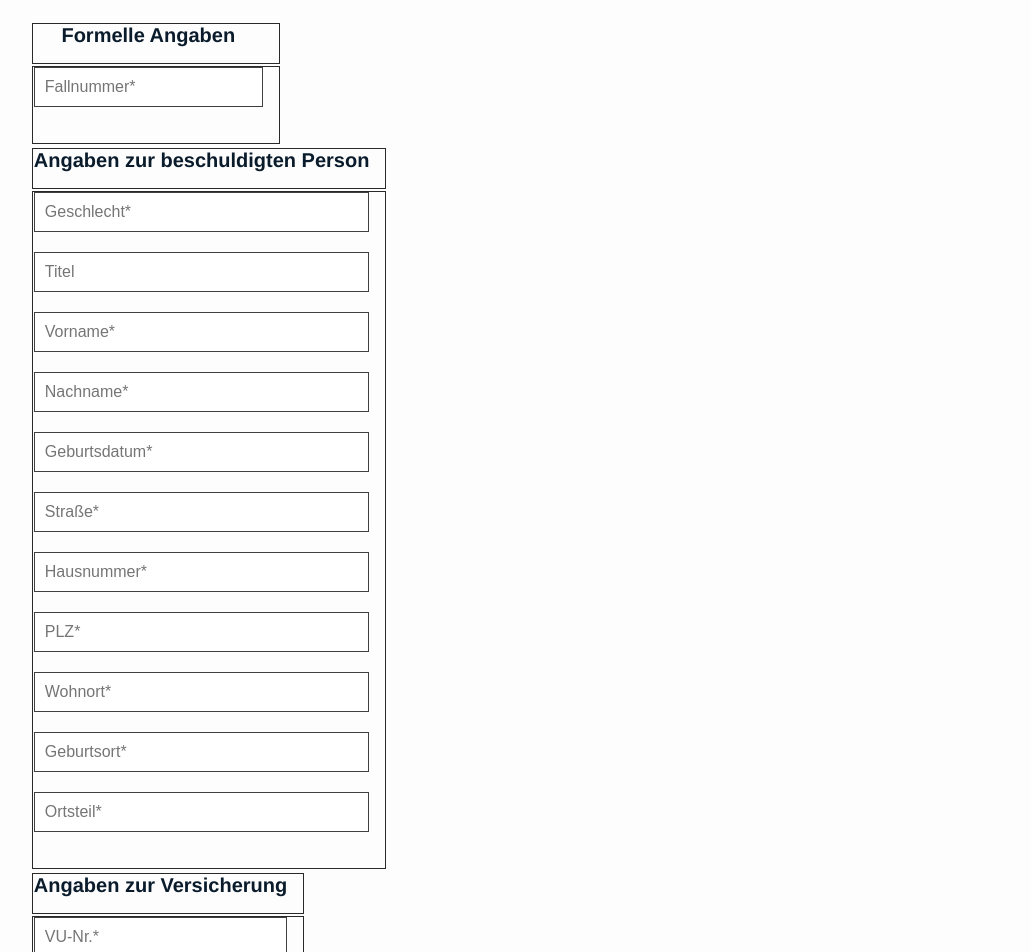
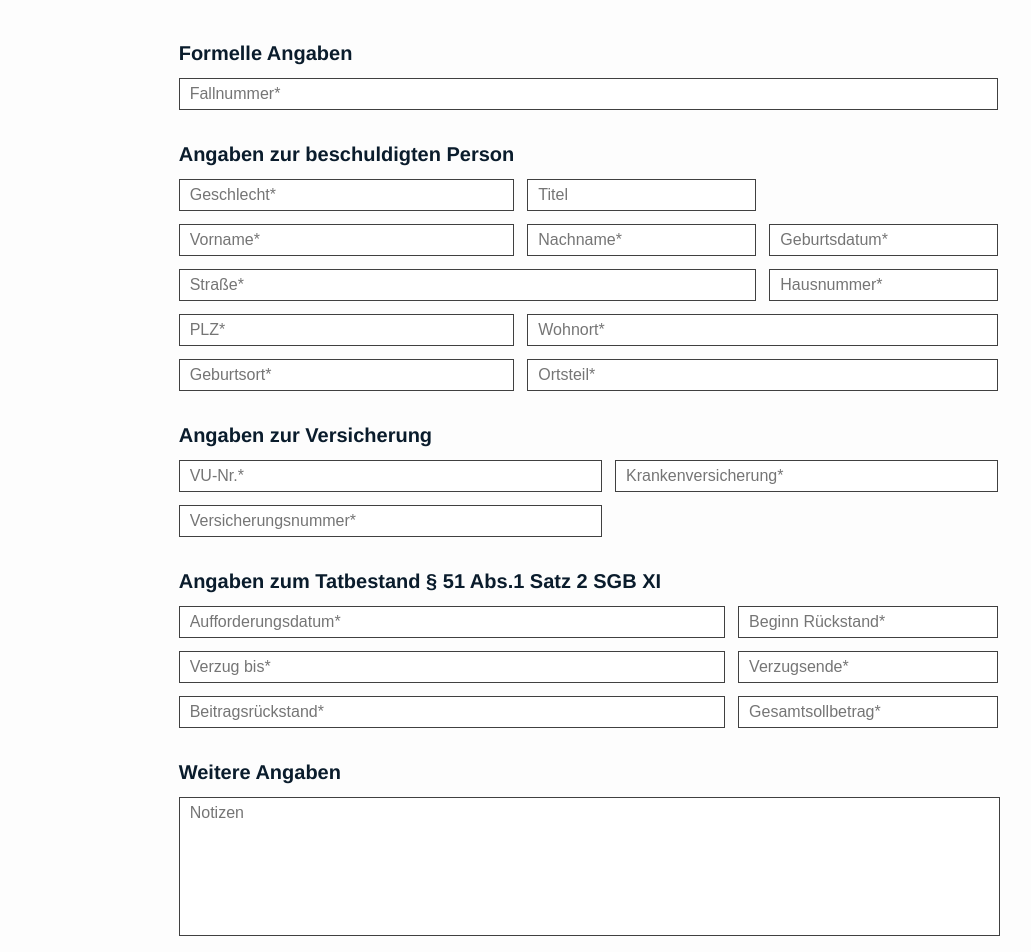
Before and after one commit to Cubemil/OPAS-User-Interface, a Vue app in the folder App/: page /ersterfassung in a window 1280 px wide. Shown: the part 360-1312 px from the top of the page, without its empty margins (47-1078 px from the left). Built offline with nearby package versions, Linux system fonts and the light colour scheme.

Commit message:
formatted sections

```diff
--- a/App/src/components/Eingabeformular.vue
+++ b/App/src/components/Eingabeformular.vue
@@ -6,74 +6,106 @@
         <h2 id="title">Ordnungswidrigkeit nach §121 Abs.1 Nr.6 SGB XI</h2>
 
         <table class="formelle-angaben">
-          <tr><th>Formelle Angaben</th></tr>
-          <tr><td>
-            <input type="text" id="fallnummer" required v-model="fallnummer" placeholder="Fallnummer*">
-          </td></tr>
+          <tr>
+            <th>Formelle Angaben</th>
+          </tr>
+          <tr>
+            <td>
+              <input type="text" id="fallnummer" required v-model="fallnummer" placeholder="Fallnummer*" size="">
+            </td>
+          </tr>
         </table>
 
         <table class="angaben-zur-beschuldigten-person">
-          <tr><th>Angaben zur beschuldigten Person</th></tr>
-          <tr><td>
-            <input type="text" id="geschlecht" required v-model="geschlecht" placeholder="Geschlecht*">
-            <input type="text" id="titel" v-model="titel" placeholder="Titel">
-            <input type="text" id="vorname" required v-model="vorname" placeholder="Vorname*">
-            <input type="text" id="nachname" required v-model="nachname" placeholder="Nachname*">
-            <input type="text" id="geburtsdatum" required v-model="geburtsdatum" placeholder="Geburtsdatum*"
-                   onfocus="(this.type='date')" onblur="(this.type='text')">
-            <input type="text" id="str" required v-model="str" placeholder="Straße*">
-            <input type="text" id="hausnummer" required v-model="hausnummer" placeholder="Hausnummer*">
-            <input type="text" id="plz" required v-model="plz" placeholder="PLZ*">
-            <input type="text" id="wohnort" required v-model="wohnort" placeholder="Wohnort*">
-            <input type="text" id="geburtsort" required v-model="geburtsort" placeholder="Geburtsort*">
-            <input type="text" id="ortsteil" required v-model="ortsteil" placeholder="Ortsteil*">
-          </td></tr>
+          <tr>
+            <th>Angaben zur beschuldigten Person</th>
+          </tr>
+          <tr>
+            <td><input type="text" id="geschlecht" required v-model="geschlecht" placeholder="Geschlecht*"></td>
+            <td><input type="text" id="titel" v-model="titel" placeholder="Titel"></td>
+          </tr>
+          <tr>
+            <td><input type="text" id="vorname" required v-model="vorname" placeholder="Vorname*"></td>
+            <td><input type="text" id="nachname" required v-model="nachname" placeholder="Nachname*"></td>
+            <td><input type="text" id="geburtsdatum" required v-model="geburtsdatum" placeholder="Geburtsdatum*"
+                       onfocus="(this.type='date')" onblur="(this.type='text')"></td>
+          </tr>
+          <tr>
+            <td colspan="2"><input type="text" id="str" required v-model="str" placeholder="Straße*"></td>
+            <td><input type="text" id="hausnummer" required v-model="hausnummer" placeholder="Hausnummer*"></td>
+          </tr>
+          <tr>
+            <td><input type="text" id="plz" required v-model="plz" placeholder="PLZ*"></td>
+            <td colspan="2"><input type="text" id="wohnort" required v-model="wohnort" placeholder="Wohnort*"></td>
+          </tr>
+          <tr>
+            <td><input type="text" id="geburtsort" required v-model="geburtsort" placeholder="Geburtsort*"></td>
+            <td colspan="2"><input type="text" id="ortsteil" required v-model="ortsteil" placeholder="Ortsteil*"></td>
+          </tr>
         </table>
 
         <table class="angaben-zur-versicherung">
-          <tr><th>Angaben zur Versicherung</th></tr>
-          <tr><td>
-            <input type="text" id="vu-nr" required v-model="versicherungsunternehmensnummer"
-                     placeholder="VU-Nr.*">
-            <input type="text" id="krankenversicherung" required v-model="krankenversicherung"
-                   placeholder="Krankenversicherung*">
-            <input type="text" id="versicherungsnummer" required v-model="versicherungsnummer"
-                   placeholder="Versicherungsnummer*">
-          </td></tr>
+          <tr>
+            <th>Angaben zur Versicherung</th>
+          </tr>
+          <tr>
+            <td><input type="text" id="vu-nr" required v-model="versicherungsunternehmensnummer"
+                       placeholder="VU-Nr.*"></td>
+            <td><input type="text" id="krankenversicherung" required v-model="krankenversicherung"
+                       placeholder="Krankenversicherung*"></td>
+          </tr>
+          <tr>
+            <td><input type="text" id="versicherungsnummer" required v-model="versicherungsnummer"
+                       placeholder="Versicherungsnummer*"></td>
+          </tr>
         </table>
 
         <table class="angaben-zum-tatbestand">
-          <tr><th>Angaben zum Tatbestand § 51 Abs.1 Satz 2 SGB XI</th></tr>
-          <tr><td>
+          <tr>
+            <th>Angaben zum Tatbestand § 51 Abs.1 Satz 2 SGB XI</th>
+          </tr>
+          <tr>
+            <td>
               <span v-if="errorMessages.aufforderungsdatum" class="error-message">{{
                   errorMessages.aufforderungsdatum
                 }}</span>
               <input type="text" id="aufforderungsdatum" v-model="aufforderungsdatum" @change="validateDates"
                      :class="{ 'error-border': errorMessages.aufforderungsdatum }" placeholder="Aufforderungsdatum*"
-                   onfocus="(this.type='date')" onblur="(this.type='text')">
-            <span v-if="errorMessages.startdatum" class="error-message">{{ errorMessages.startdatum }}</span>
+                     onfocus="(this.type='date')" onblur="(this.type='text')"></td>
+            <td><span v-if="errorMessages.startdatum" class="error-message">{{ errorMessages.startdatum }}</span>
               <input type="text" id="startdatum" v-model="startdatum" @change="validateDates"
                      :class="{ 'error-border': errorMessages.startdatum }" placeholder="Beginn Rückstand*"
                      onfocus="(this.type='date')" onblur="(this.type='text')">
-            <input type="text" id="verzugBis" v-model="verzugbis"
+            </td>
+          </tr>
+          <tr>
+            <td><input type="text" id="verzugBis" v-model="verzugbis"
                        :class="{ 'error-border': errorMessages.verzugbis }" placeholder="Verzug bis*"
                        onfocus="(this.type='date')" onblur="(this.type='text')">
-            <span v-if="errorMessages.verzugsende" class="error-message">{{ errorMessages.verzugsende }}</span>
+            </td>
+            <td><span v-if="errorMessages.verzugsende" class="error-message">{{ errorMessages.verzugsende }}</span>
               <input type="text" id="verzugsende" v-model="verzugsende" @change="validateDates"
                      :class="{ 'error-border': errorMessages.verzugsende }" placeholder="Verzugsende*"
                      onfocus="(this.type='date')" onblur="(this.type='text')">
-            <input type="number" min="0" id="beitragsrueckstand" v-model="beitragsrueckstand"
-                   placeholder="Beitragsrückstand*">
-            <input type="number" min="0" id="gesamtsollbetrag" v-model="gesamtsollbetrag"
-                   placeholder="Gesamtsollbetrag in Euro*">
-          </td></tr>
+            </td>
+          </tr>
+          <tr>
+            <td><input type="number" min="0" id="beitragsrueckstand" v-model="beitragsrueckstand"
+                       placeholder="Beitragsrückstand*"></td>
+            <td><input type="number" min="0" id="gesamtsollbetrag" v-model="gesamtsollbetrag"
+                       placeholder="Gesamtsollbetrag*"></td>
+          </tr>
         </table>
 
         <table class="weitere-angaben">
-          <tr><th>Weitere Angaben</th></tr>
-          <tr><td>
-            <input type="text" id="notizen" placeholder="Notizen">
-          </td></tr>
+          <tr>
+            <th>Weitere Angaben</th>
+          </tr>
+          <tr>
+            <td>
+              <textarea type="text" id="notizen" placeholder="Notizen"></textarea>
+            </td>
+          </tr>
         </table>
 
         <div class="submit-and-response">
@@ -118,6 +150,21 @@ export default {
     }
   },
   computed: {
+    calculateVerzugBis() {
+      if (this.startdatum) {
+        let start = new Date(this.startdatum);
+        start.setMonth(start.getMonth() + 5);
+        start.setDate(start.getDate());
+
+        // Format the date to DD.MM.YYYY
+        let day = start.getDate().toString().padStart(2, '0');
+        let month = (start.getMonth() + 1).toString().padStart(2, '0');
+        let year = start.getFullYear();
+
+        return `${day}.${month}.${year}`;
+      }
+      return 'dd.mm.yyyy';
+    },
     hasErrors() {
       return Object.keys(this.errorMessages).length > 0;
     }
@@ -194,50 +241,39 @@ export default {
   min-height: 520px;
 }
 
+#title {
+  margin-bottom: 34px;
+}
+
 .input-form {
   padding: 1% 6%;
   font-size: 20px;
   font-weight: bold;
   margin: 0;
+  display: flex;
+  justify-content: center;
+}
+
+table {
+  margin-bottom: 18px;
+  width: 100%;
 }
 
 th, td {
-  padding-top: 0;
-  padding-bottom: 16px;
-  padding-right: 16px;
-  border: 1px solid #292929;
-}
-
-th {
+  //border: 1px solid #292929;
+  text-align: left;
   vertical-align: top;
-}
-
-td {
-  vertical-align: top;
+  padding-right: 10px;
+  padding-top: 10px;
 }
 
 form {
   background: #fdfdfd;
 }
 
-textarea {
-  font-size: 16px;
-  font-family: Avenir, Helvetica, Arial, sans-serif;
-  font-weight: normal;
-  border: 1px solid #404040;
-}
-
-label {
-  display: block;
-  margin-bottom: 5px;
-  font-size: 16px;
-  font-weight: normal;
-}
-
 input, .readonly-field {
   display: block;
-  padding: 10px 10px;
-  margin-bottom: 20px;
+  padding: 6px 10px;
   box-sizing: border-box;
   border: 1px solid #404040;
   width: 100%;
@@ -247,6 +283,16 @@ input, .readonly-field {
 input[type="date"] {
   font-family: Arial, Helvetica, sans-serif;
   color: grey;
+}
+
+#notizen {
+  width: calc(100% - 20px);
+  height: 125px;
+  resize: none;
+  font-family: Arial, Helvetica, sans-serif;
+  font-size: 16px;
+  padding: 6px 10px;
+  border: 1px solid #404040;
 }
 
 .readonly-field {
```
Lines whose indentation alone changed are shown as unchanged.
